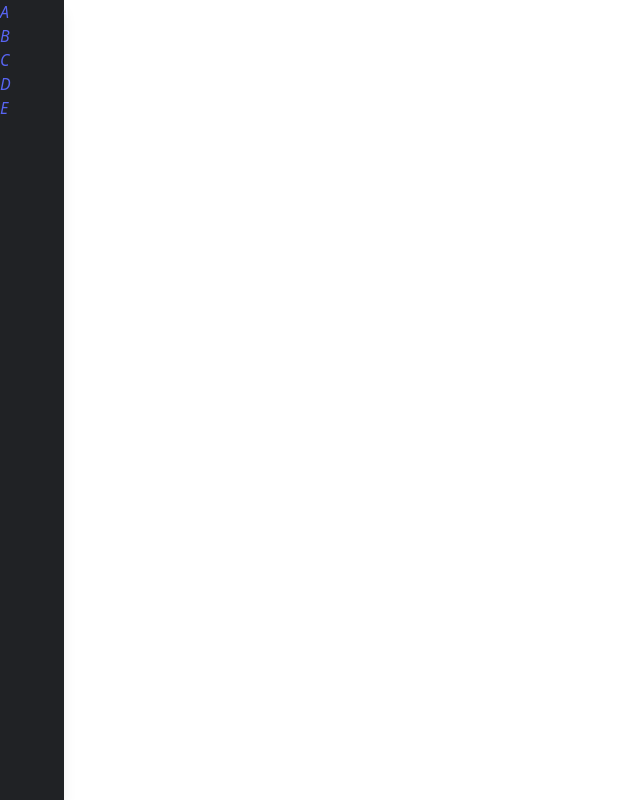
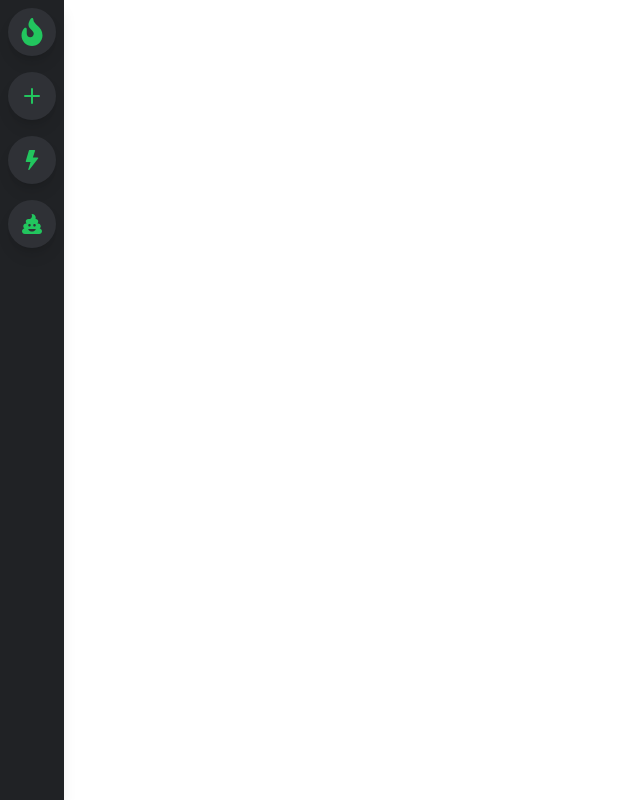
Before and after one commit to Talita-S/discord-inspired, a React (Create React App) app: page / in a window 1280 px wide. Shown: the whole page, without its empty margins (0-640 px from the left). Built offline with nearby package versions, Linux system fonts and the light colour scheme.

Commit message:
Componente SideBarIcon criado

```diff
--- a/src/SideBar.js
+++ b/src/SideBar.js
@@ -1,13 +1,17 @@
+import { BsPlus, BsFillLightningFill, BsGearFill } from "react-icons/bs";
+import { FaFire, FaPoo } from "react-icons/fa";
+
 const SideBar = () => {
   return (
-    <div className="fixed top-0 left-0 h-screen w-16 m-0 flex flex-col bg-primary text-secondary shadow-lg">
-      <i>A</i>
-      <i>B</i>
-      <i>C</i>
-      <i>D</i>
-      <i>E</i>
+    <div className="fixed top-0 left-0 h-screen w-16 m-0 flex flex-col bg-primary text-white shadow-lg">
+      <SideBarIcon icon={<FaFire size="28" />} />
+      <SideBarIcon icon={<BsPlus size="32" />} />
+      <SideBarIcon icon={<BsFillLightningFill size="20" />} />
+      <SideBarIcon icon={<FaPoo size="20" />} />
     </div>
   );
 };
 
+const SideBarIcon = ({ icon }) => <div className="sidebar-icon">{icon}</div>;
+
 export default SideBar;
```
